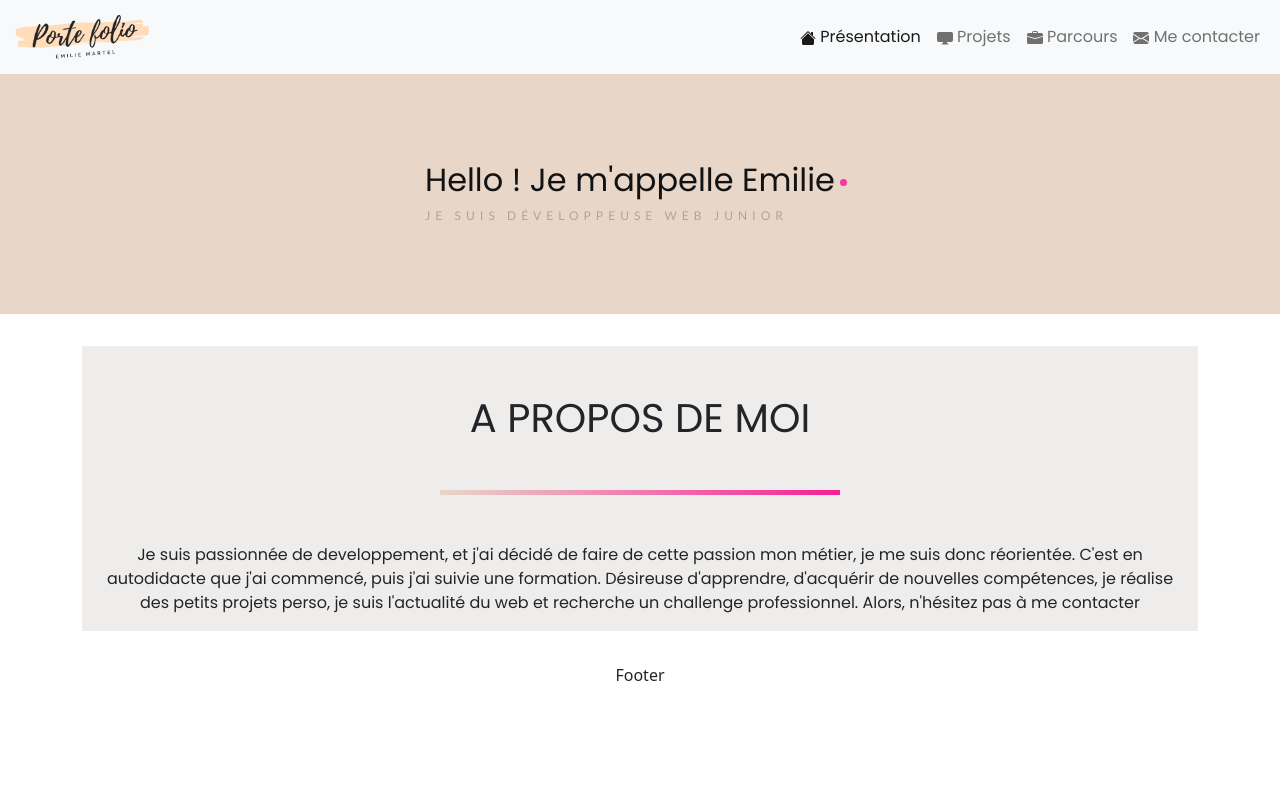
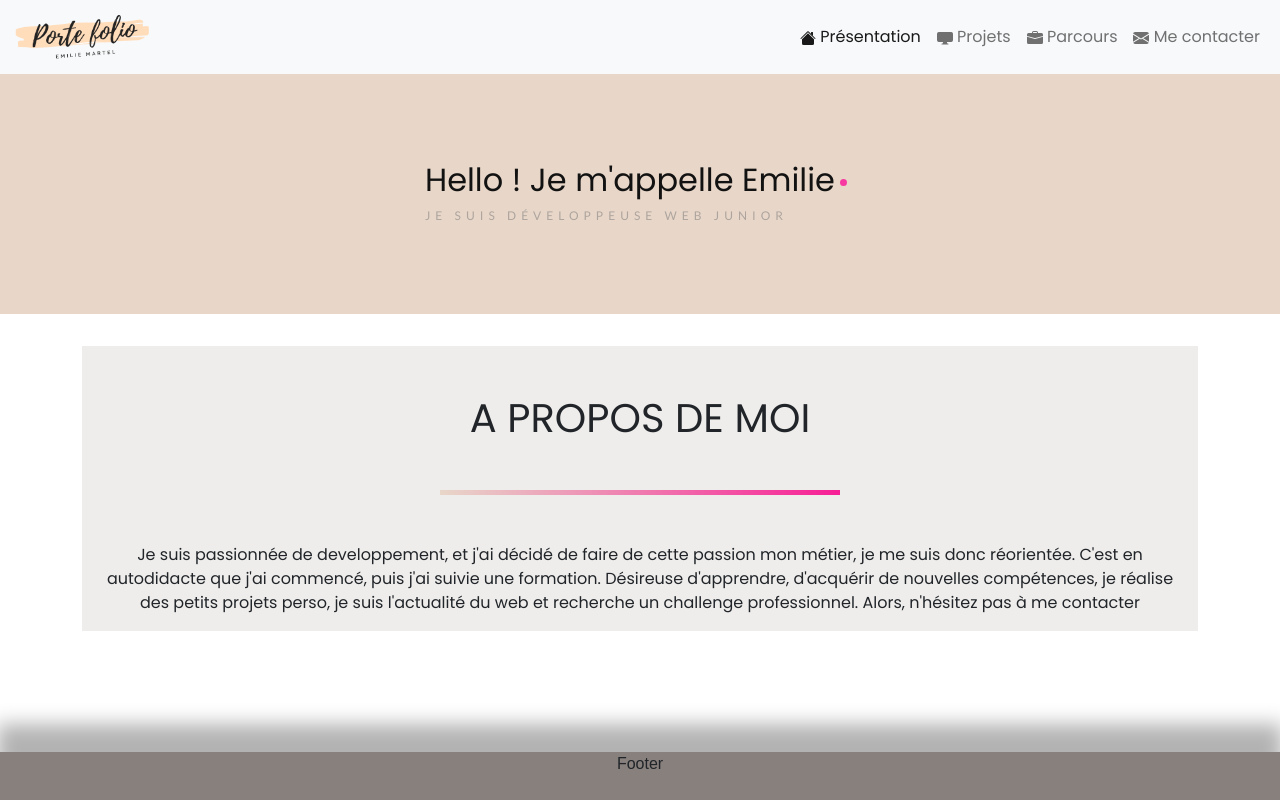
Before and after one commit to EmilieM71/portefolio, a React (Create React App) app: page / in a window 1280 px wide. Built offline with nearby package versions, Linux system fonts and the light colour scheme; the HTML template or start-up script is replaced by a standard one.

Commit message:
Change div in footer

```diff
--- a/src/parts/Footer/index.jsx
+++ b/src/parts/Footer/index.jsx
@@ -1,7 +1,7 @@
 import React from 'react';
 
 function Footer() {
-  return <div className="footer">Footer</div>;
+  return <footer className="footer">Footer</footer>;
 }
 
 export default Footer;
```
